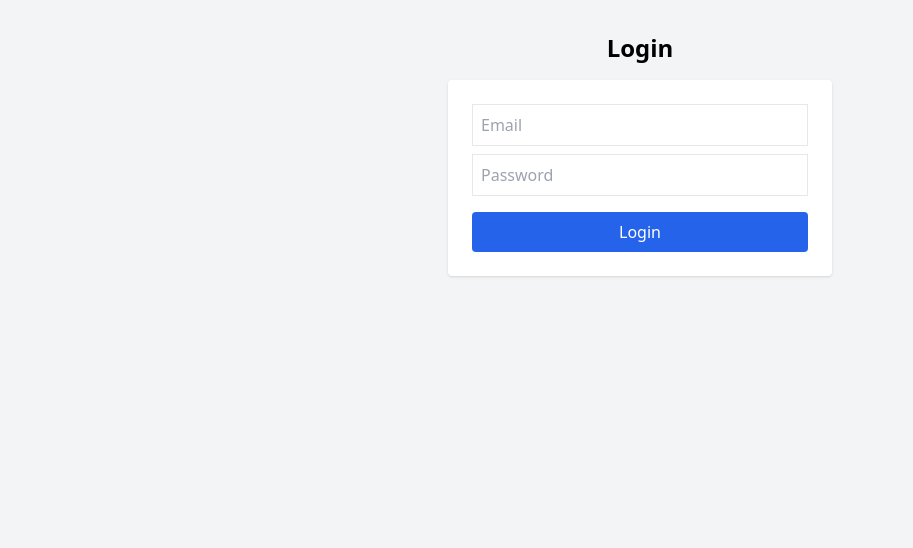
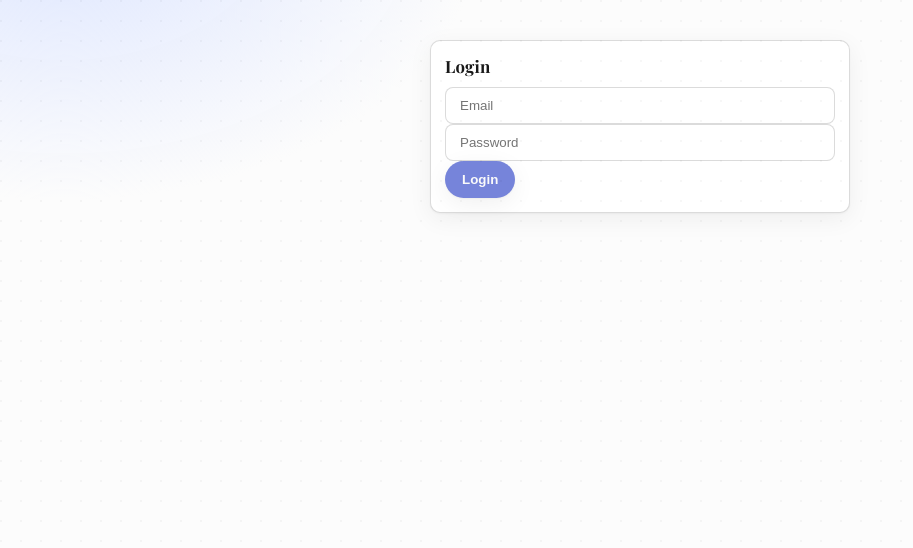
Before and after one commit to dewolfe001/ImgWorkshop, a PHP site: page /login.php in a window 1280 px wide. Shown: the top 548 px of the page, without its empty margins (0-913 px from the left). Before the commit the page ends 277 px from the top, so only its background shows below. Run offline with PHP 8.4, Linux system fonts and the light colour scheme; some libraries are stand-ins or nearby versions.

Commit message:
style subscription pages

```diff
--- a/login.php
+++ b/login.php
@@ -29,17 +29,19 @@ if ($_SERVER['REQUEST_METHOD'] === 'POST') {
     <meta charset="UTF-8">
     <meta name="viewport" content="width=device-width, initial-scale=1.0">
     <title>Login</title>
-    <script src="https://cdn.tailwindcss.com"></script>
+    <link rel="stylesheet" href="style.css">
 </head>
-<body class="bg-gray-100">
-    <div class="container mx-auto p-8 max-w-md">
-        <h1 class="text-2xl font-bold mb-4 text-center">Login</h1>
-        <?php if (!empty($error)) echo '<p class="text-red-600 mb-4">' . htmlspecialchars($error) . '</p>'; ?>
-        <form method="post" class="bg-white p-6 rounded shadow">
-            <input class="border p-2 w-full mb-2" type="email" name="email" placeholder="Email" required />
-            <input class="border p-2 w-full mb-4" type="password" name="password" placeholder="Password" required />
-            <button class="bg-blue-600 text-white px-4 py-2 rounded w-full" type="submit">Login</button>
-        </form>
+<body>
+    <div style="max-width:420px;margin:40px auto;">
+        <div class="panel">
+            <h3>Login</h3>
+            <?php if (!empty($error)) echo '<p class="small" style="color:var(--danger)">' . htmlspecialchars($error) . '</p>'; ?>
+            <form method="post">
+                <input class="input" type="email" name="email" placeholder="Email" required />
+                <input class="input" type="password" name="password" placeholder="Password" required />
+                <button class="btn btn-primary" type="submit">Login</button>
+            </form>
+        </div>
     </div>
 </body>
 </html>
--- a/style.css
+++ b/style.css
@@ -354,6 +354,16 @@ canvas{
   font-size:1.05rem;
 }
 
+/* ---------- Form fields ---------- */
+.input{
+  width:100%;
+  padding:10px 14px;
+  border:1px solid var(--border);
+  border-radius:var(--radius-xs);
+  background:var(--card);
+  color:var(--foreground);
+}
+
 /* ---------- Segmented control (Formats) ---------- */
 .segmented{
   display:flex;
```
Also changed, not shown: account.php (+10 -6 lines), payment.php (+41 -27 lines).
